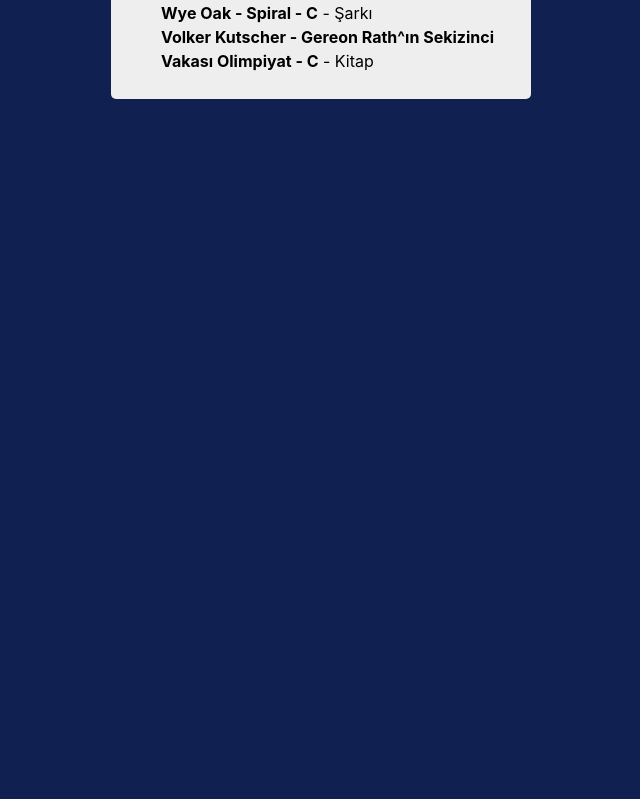
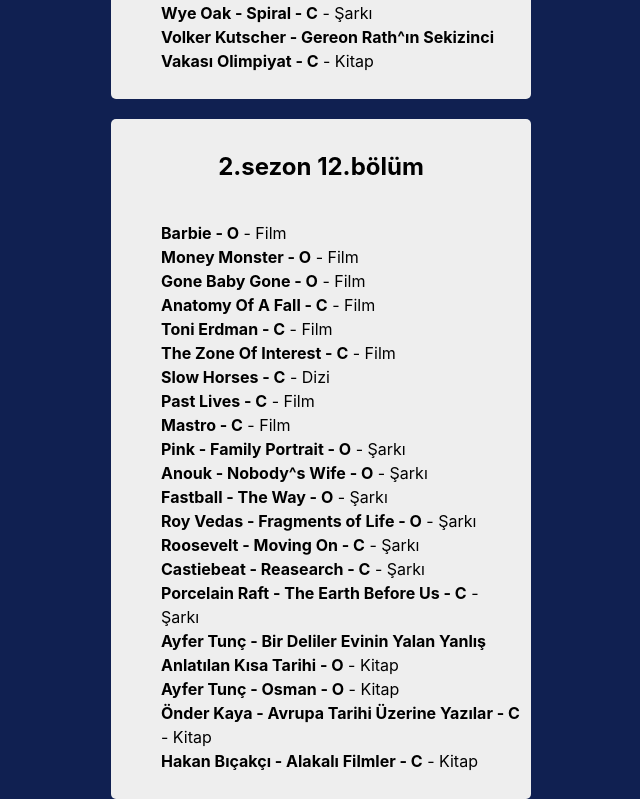
Before and after one commit to firatbicimli/CokiyidirCokseverim, a React (Vite) app: page / in a window 1280 px wide. Shown: the part 8004-8803 px from the top of the page, without its empty margins (319-959 px from the left). Before the commit the page ends 8103 px from the top, so only its background shows below. Built offline with nearby package versions, Linux system fonts and the light colour scheme.

Commit message:
new episode added

```diff
--- a/src/App.jsx
+++ b/src/App.jsx
@@ -269,6 +269,28 @@
     { id: 240, title: 'Wye Oak - Spiral - C', category: 'Şarkı' },
     { id: 241, title: 'Volker Kutscher - Gereon Rath^ın Sekizinci Vakası Olimpiyat - C', category: 'Kitap' },
       ];
+    const movieAndBookList12 = [
+    { id: 242, title: 'Barbie - O', category: 'Film' },
+    { id: 243, title: 'Money Monster - O', category: 'Film' },
+    { id: 244, title: 'Gone Baby Gone - O', category: 'Film' },
+    { id: 245, title: 'Anatomy Of A Fall - C', category: 'Film' },
+    { id: 246, title: 'Toni Erdman - C', category: 'Film' },
+    { id: 247, title: 'The Zone Of Interest - C', category: 'Film' },
+    { id: 248, title: 'Slow Horses - C', category: 'Dizi' },
+    { id: 249, title: 'Past Lives - C', category: 'Film' },
+    { id: 250, title: 'Mastro - C', category: 'Film' },
+    { id: 251, title: 'Pink - Family Portrait - O', category: 'Şarkı' },
+    { id: 252, title: 'Anouk - Nobody^s Wife - O', category: 'Şarkı' },
+    { id: 253, title: 'Fastball - The Way - O', category: 'Şarkı' },
+    { id: 254, title: 'Roy Vedas - Fragments of Life - O', category: 'Şarkı' },
+    { id: 255, title: 'Roosevelt - Moving On - C', category: 'Şarkı' },
+    { id: 256, title: 'Castiebeat - Reasearch - C', category: 'Şarkı' },
+    { id: 257, title: 'Porcelain Raft - The Earth Before Us - C', category: 'Şarkı' },
+    { id: 258, title: 'Ayfer Tunç - Bir Deliler Evinin Yalan Yanlış Anlatılan Kısa Tarihi - O', category: 'Kitap' },
+    { id: 259, title: 'Ayfer Tunç - Osman - O', category: 'Kitap' },
+    { id: 260, title: 'Önder Kaya - Avrupa Tarihi Üzerine Yazılar - C', category: 'Kitap' },
+    { id: 261, title: 'Hakan Bıçakçı - Alakalı Filmler - C', category: 'Kitap' },
+    ];
     // İsterseniz buraya başka filmler ve kitaplar ekleyebilirsiniz
 
     const [searchItem, setSearchItem] = useState('')
@@ -338,6 +360,10 @@
         <h2>2.sezon 11.bölüm</h2>
         <List data={movieAndBookList11} />
       </div>
+      <div className="container">
+        <h2>2.sezon 12.bölüm</h2>
+        <List data={movieAndBookList12} />
+      </div>
       </div>
     </>
   );
```
